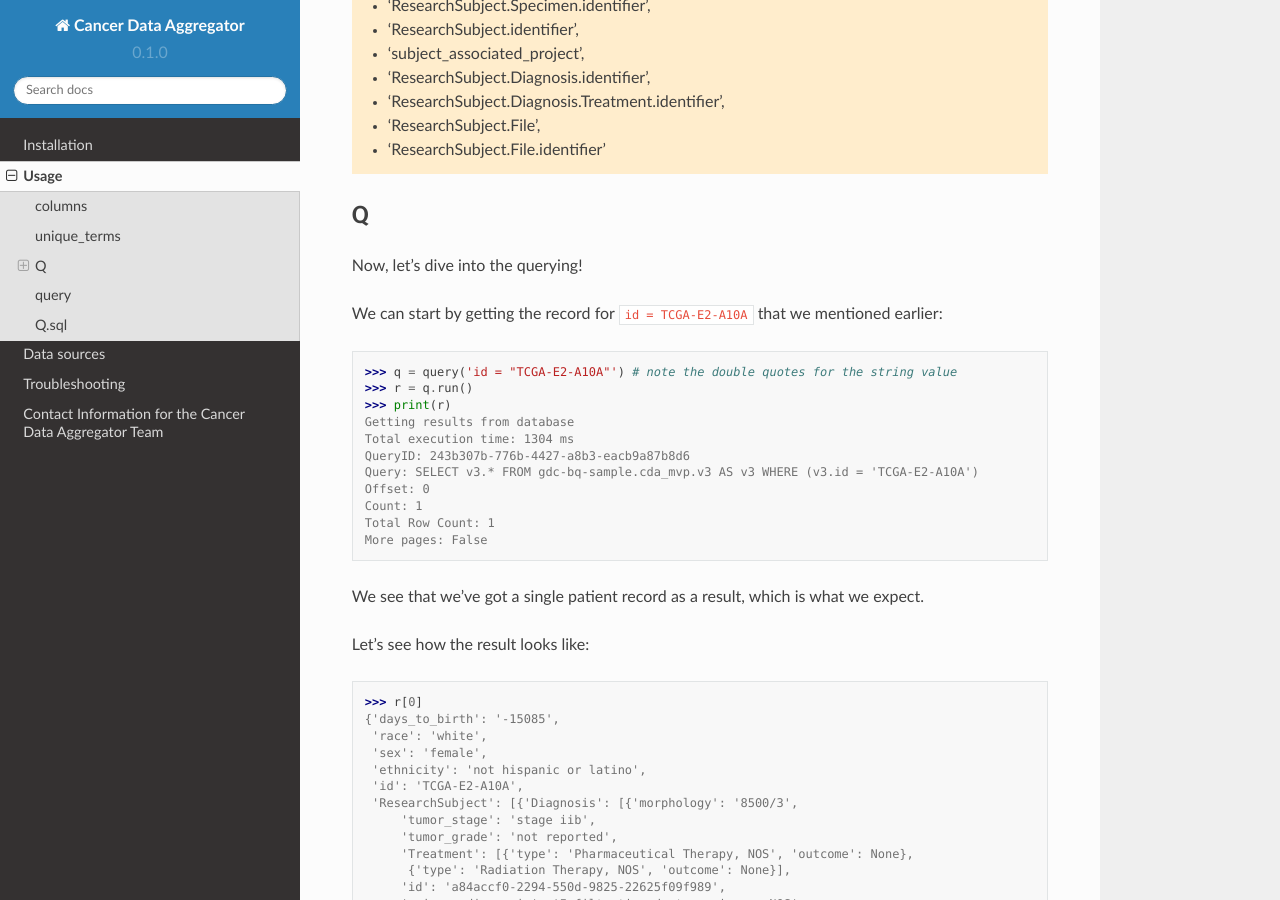
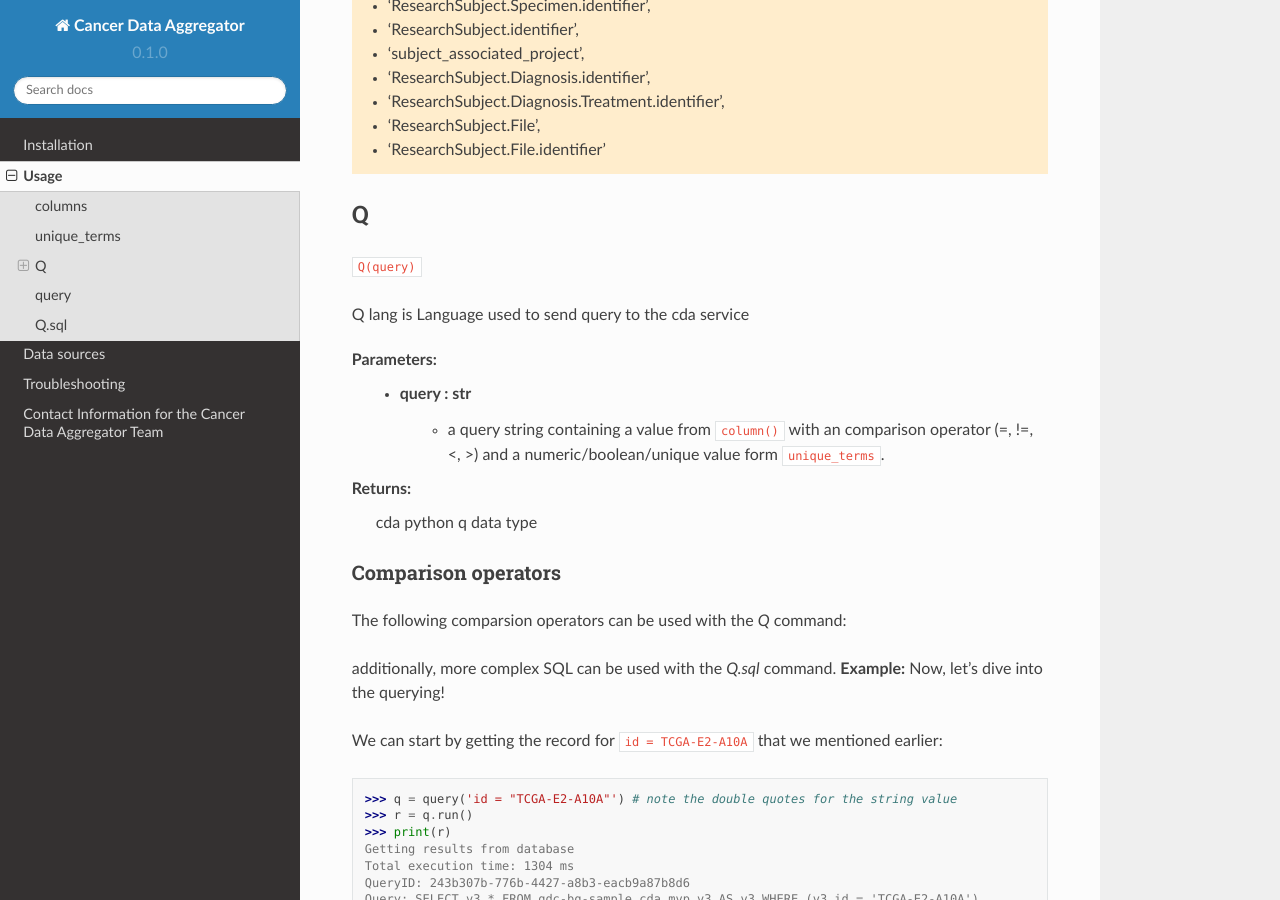
Before and after one commit to CancerDataAggregator/CDA-HelpDesk, a Sphinx documentation site: the page built from docs/source/usage.rst, in a window 1280 px wide and 900 px high, scrolled down 4426 px. Built offline with Sphinx 7.4.7 and the Read the Docs theme 2.0.0, drawn with Linux system fonts in a browser that asks for light colours; pages that are not in the unit, such as notebooks, are missing from menus; some of the changed text lies outside the part shown.

Commit message:
Update usage.rst

```diff
--- a/docs/source/usage.rst
+++ b/docs/source/usage.rst
@@ -173,7 +173,43 @@
 
 Q
 ----
+``Q(query)``
 
+Q lang is Language used to send query to the cda service
+
+**Parameters:**
+    - query : str
+        - a query string containing a value from ``column()`` with an comparison operator (=, !=, <, >) and a numeric/boolean/unique value form ``unique_terms``.
+**Returns:**
+    cda python q data type
+
+Comparison operators
++++++++
+
+The following comparsion operators can be used with the `Q` command:
+
++---------+---------------------------------------------------+---------------+
+|operator |Description                                        |Q.sql required?|
++=========+===================================================+===============+
+| =       | condition equals                                  |     no        |
++---------+---------------------------------------------------+---------------+
+| !=      | condition is not equal                            | no |
++---------+---------------------------------------------------+---------------+
+| < condition is less than                                    | no |
++---------+---------------------------------------------------+---------------+
+| >condition is greater than                                  | no |
++---------+---------------------------------------------------+---------------+
+| <=      | condition is less than or equal to                | no |
++---------+---------------------------------------------------+---------------+
+| >=   | condition is less than or equal to                   | no |
++---------+---------------------------------------------------+---------------+
+| like    | similar to = but always wildcards ('%', '_', etc) | yes |
++---------+---------------------------------------------------+---------------+
+| in      | compares to a set                                 | yes |
++---------+---------------------------------------------------+---------------+
+
+additionally, more complex SQL can be used with the `Q.sql` command.
+**Example:**
 Now, let's dive into the querying!
 
 We can start by getting the record for ``id = TCGA-E2-A10A`` that we mentioned earlier:
```
Also changed, not shown: other parts of docs/source/usage.rst (+9 -9 lines).
